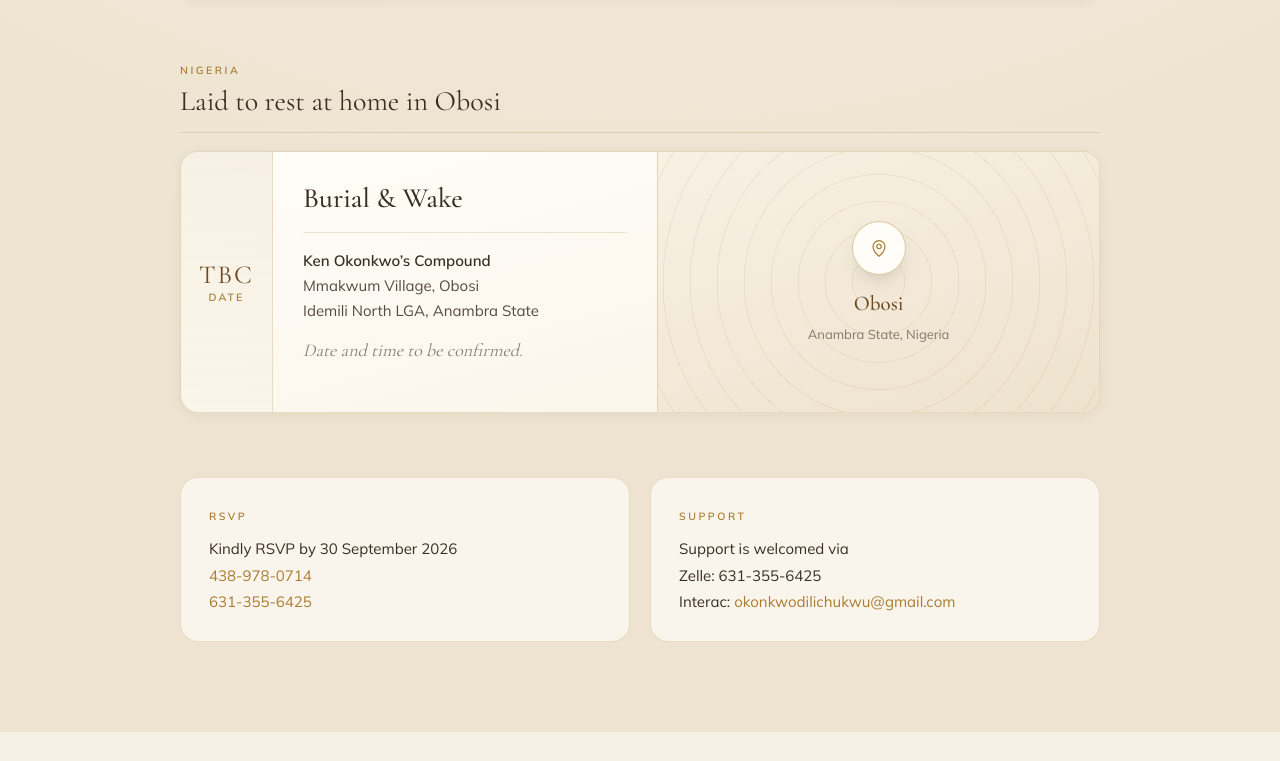
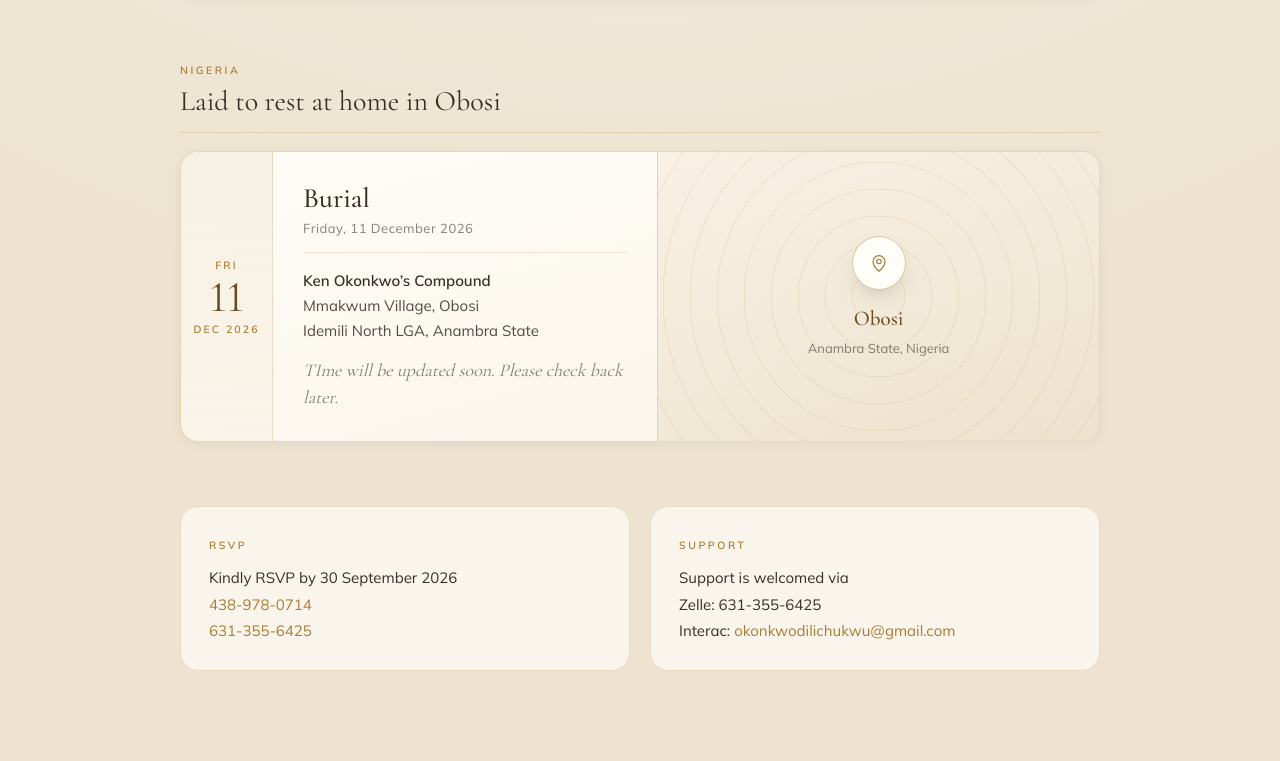
Before and after one commit to B-uchi/kenokonkwo, a Next.js app: page /venues in a window 1280 px wide. Shown: the part 1308-2069 px from the top of the page. Before the commit the page ends 2040 px from the top, so only its background shows below. Built offline with nearby package versions, Linux system fonts and the light colour scheme; no server answers.

Commit message:
fix: update event details for Burial event in ngEvents array

```diff
--- a/app/(memorial)/venues/page.tsx
+++ b/app/(memorial)/venues/page.tsx
@@ -53,14 +53,15 @@ const usEvents: Event[] = [
 
 const ngEvents: Event[] = [
   {
-    name: "Burial & Wake",
+    name: "Burial",
     times: [],
+    note: "TIme will be updated soon. Please check back later.",
     venue: {
       name: "Ken Okonkwo’s Compound",
       lines: ["Mmakwum Village, Obosi", "Idemili North LGA, Anambra State"],
     },
     region: { title: "Obosi", subtitle: "Anambra State, Nigeria" },
-    note: "Date and time to be confirmed.",
+    date: { weekday: "Fri", day: "11", month: "Dec 2026", full: "Friday, 11 December 2026" },
   },
 ];
 
```
